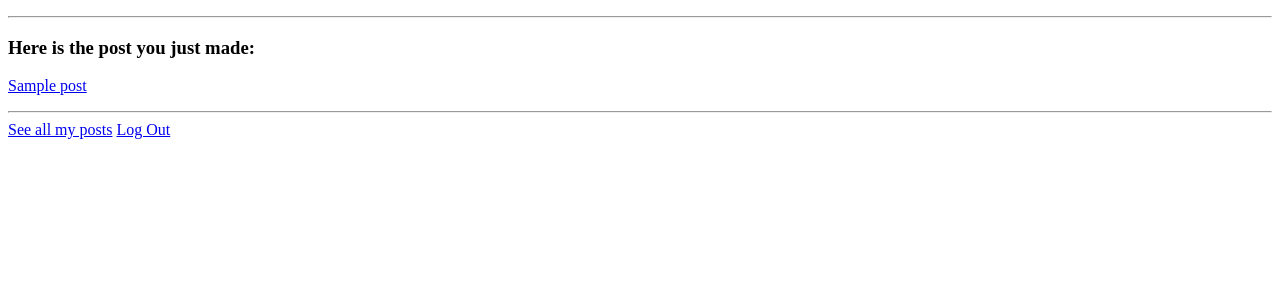
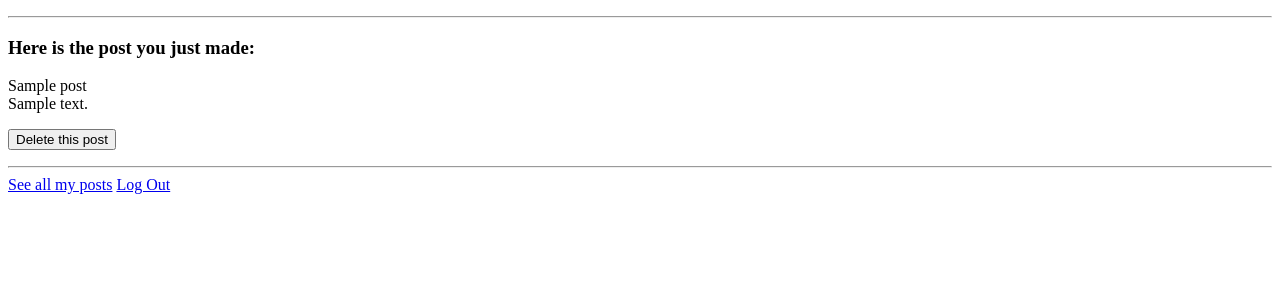
Before and after one commit to Kristinthecatlady/blogz, a Flask app: template templates/justone.html in a window 1280 px wide. Shown: the part 26-326 px from the top of the page. Run offline with Flask 2, Linux system fonts and the light colour scheme; the visitor is signed in with stand-in values (Sample User, id 1); tables that the repository leaves empty hold one stand-in row (values such as "Sample post"); the template is opened without the code that fills it: values that come from a table or form of the project are taken from there, most other values are stand-ins (such as "Sample title", 1, 10 or a date in 2020).

Commit message:
Most stuff works, Delete does not

```diff
--- a/main.py
+++ b/main.py
@@ -25,7 +25,7 @@ def blog():
     num = request.args.get('id')
     post = Post.query.filter_by(id=num).first()
     if num:
-        return render_template('justone.html', posts=post)
+        return render_template('justone.html', post=post)
     else:
         owner = User.query.filter_by(email=session['email']).first()
         posts = Post.query.filter_by(owner=owner).all()
@@ -43,7 +43,7 @@ def post_form():
         new_post = Post(title, body, owner)
         db.session.add(new_post)
         db.session.commit()
-        return redirect("/blog?id=" + str(new_post.id)) #Is this where the uniqueness happens?
+        return redirect("/blog?id=" + str(new_post.id))
 
     return render_template("blog.html", title="New Post")
 
@@ -51,7 +51,7 @@ def post_form():
 @app.route("/delete_post", methods=['POST', 'GET'])
 def delete():
     if request.method == "POST":
-        post_id = int(request.form["post-id"])
+        post_id = int(request.form["id"])
         post = Post.query.get(post_id)
         db.session.delete(post)
         db.session.commit()
@@ -90,7 +90,7 @@ def login():
         if user and user.password == password:
             session['email'] = email
             flash("Logged In")
-            return redirect('/blog')#Is this why the posts are not unique?
+            return redirect('/blog')
         else:
             flash('User or password incorrect, or user does not exist', 'error')
 
@@ -121,7 +121,7 @@ def signup():
 @app.route('/logout')
 def logout():
     del session['email']
-    return redirect('/logout')
+    return render_template('logout.html')
 
 if __name__ == '__main__':
     app.run()
--- a/templates/justone.html
+++ b/templates/justone.html
@@ -3,7 +3,11 @@
 {% block content %}
 <h3> Here is the post you just made:</h3>
 <p>
-<a href="/blog?id={{post.id}}">{{post.title}}<a/>
+{{post.title}}
+</br>{{post.body}}
+<form method="POST" action="/delete_post">
+    <input type="submit"  value="Delete this post"/>
+</form>
 </p>
 <hr/>
 <a href="/blog">See all my posts</a>
```
